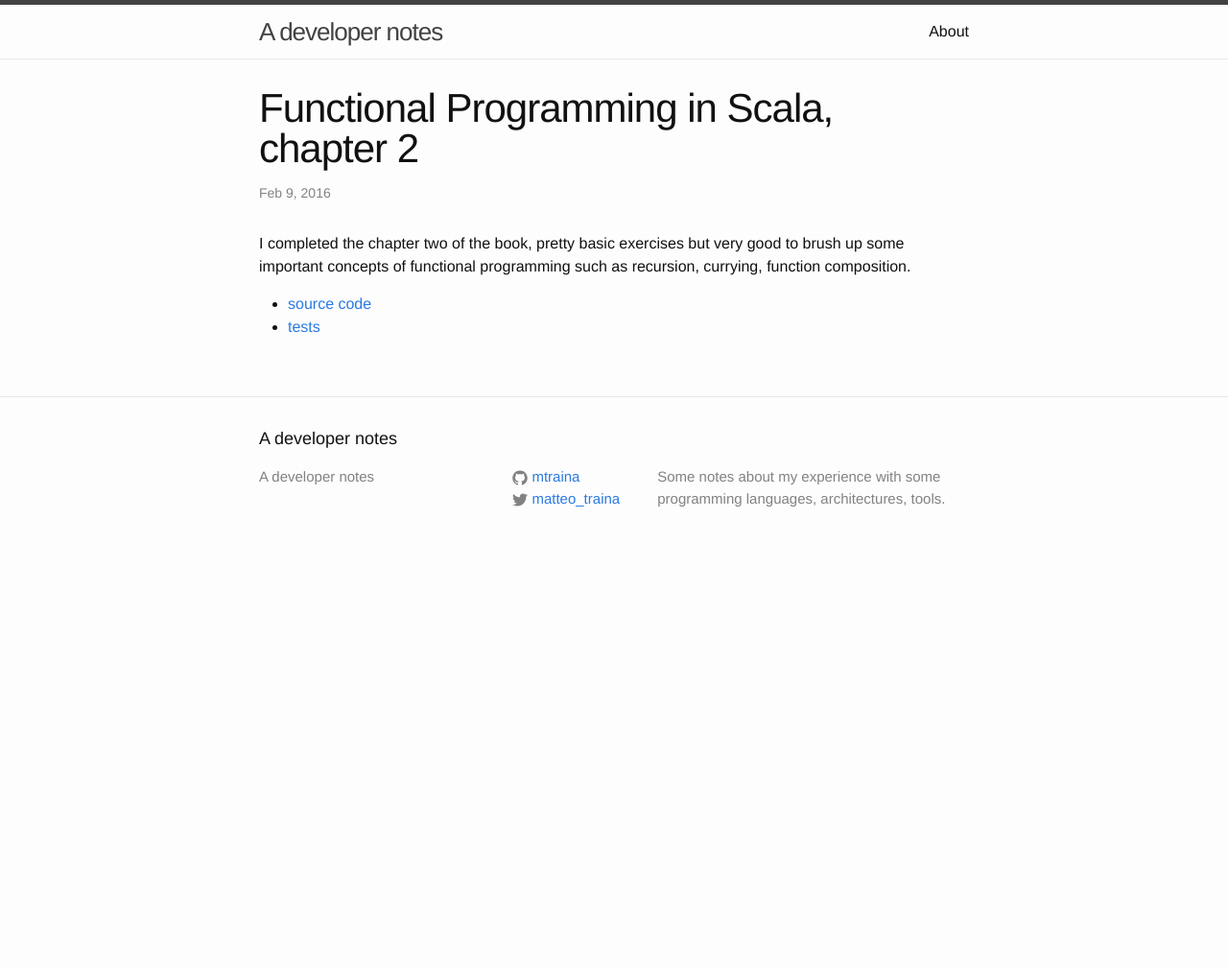
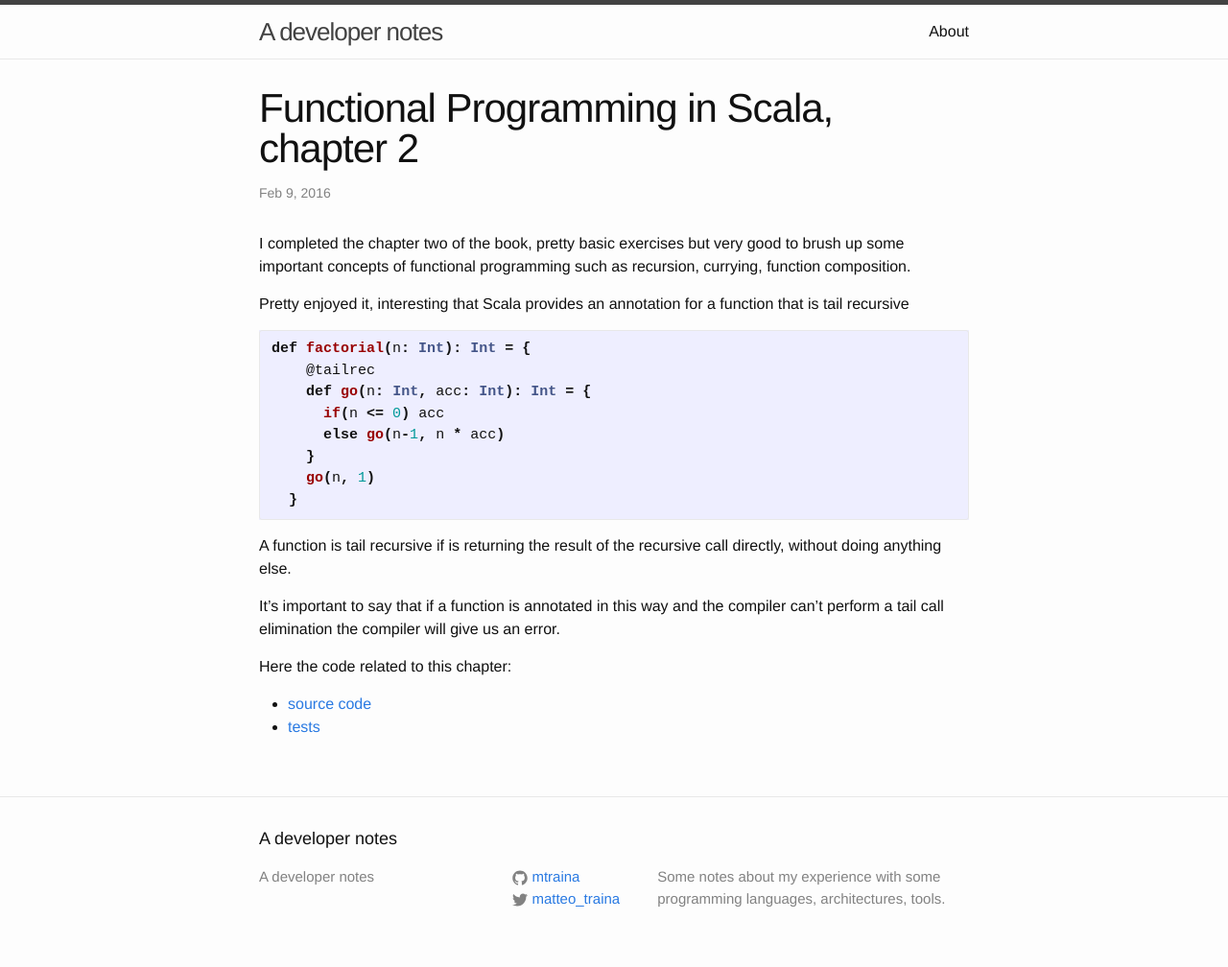
Before and after one commit to mtraina/mtraina.github.io, a Jekyll site: the page built from _posts/2016-02-09-fpis-ch02.markdown, in a window 1280 px wide. Shown: the whole page at 96% size. Built offline with Jekyll 4.4.1, drawn with Linux system fonts in a browser that asks for light colours; before the commit the page ends 900 px from its top, so only the background shows below that.

Commit message:
chapter two notes added

````diff
--- a/_posts/2016-02-09-fpis-ch02.markdown
+++ b/_posts/2016-02-09-fpis-ch02.markdown
@@ -5,7 +5,28 @@ date:   2016-02-09 21:22:11 +0100
 categories: scala
 ---
 
-I completed the chapter two of the book, pretty basic exercises but very good to brush up some important concepts of functional programming such as recursion, currying, function composition.
+I completed the chapter two of the book, pretty basic exercises but very good to brush up some important concepts of
+functional programming such as recursion, currying, function composition.
+
+Pretty enjoyed it, interesting that Scala provides an annotation for a function that is tail recursive
+
+```scala
+def factorial(n: Int): Int = {
+    @tailrec
+    def go(n: Int, acc: Int): Int = {
+      if(n <= 0) acc
+      else go(n-1, n * acc)
+    }
+    go(n, 1)
+  }
+```
+
+A function is tail recursive if is returning the result of the recursive call directly, without doing anything else.
+
+It's important to say that if a function is annotated in this way and the compiler can't perform a tail call elimination
+the compiler will give us an error.
+
+Here the code related to this chapter:
 
 * [source code][fpis-ch02-repo]
 * [tests][fpis-ch02-test-repo]
````
